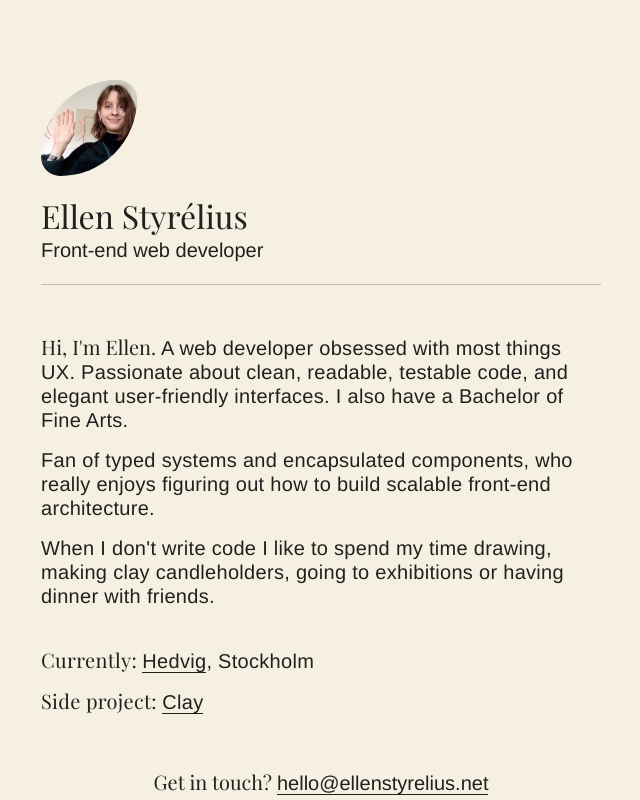
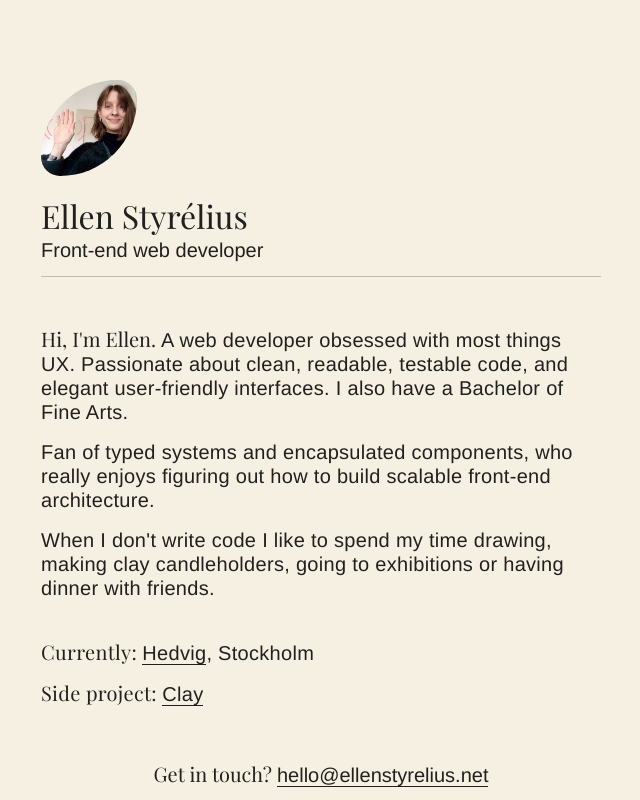
Before and after one commit to styrelius/about-me, a React (Create React App) app: page / in a window 1280 px wide. Shown: the top 800 px of the page, without its empty margins (319-959 px from the left). Built offline with nearby package versions, Linux system fonts and the light colour scheme.

Commit message:
Minor styling fixes of Header component - faster transition for the image plus 'ease-out' instead of 'ease-in-out, less bottom padding for Container

```diff
--- a/src/components/header.tsx
+++ b/src/components/header.tsx
@@ -15,7 +15,7 @@ type ImageContainerProps = {
 }
 const Container = styled.section({
   width: '100%',
-  paddingBottom: spacingBaseValue * 3,
+  paddingBottom: spacingBaseValue * 2,
   display: 'grid',
   gap: spacingBaseValue * 3,
   gridAutoFlow: 'row',
@@ -25,7 +25,7 @@ const ImageContainer = styled.div<ImageContainerProps>(({ hasImageLoaded }) => (
   opacity: hasImageLoaded ? 1 : 0,
   height: IMAGE_SIZE,
   width: IMAGE_SIZE,
-  transition: 'opacity 1s ease-in-out',
+  transition: 'opacity 0.4s ease-out',
 }))
 const Image = styled.img({
   borderRadius: '200% 50%',
```
